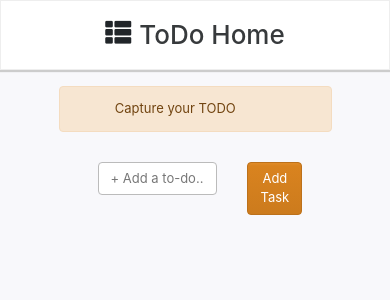
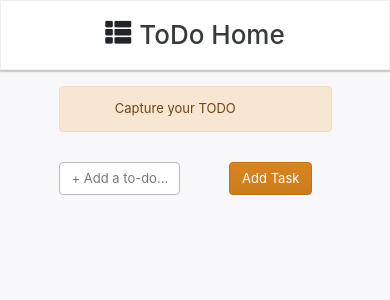
Before and after one commit to uday625/ReactTodoApp, a React (Create React App) app: page / in a window 390 px wide. Shown: the top 300 px of the page. Built offline with nearby package versions, Linux system fonts and the light colour scheme.

Commit message:
form alignment changes

```diff
--- a/src/components/TodoForm/TodoForm.css
+++ b/src/components/TodoForm/TodoForm.css
@@ -6,7 +6,7 @@
 
 @media screen and (max-width:400px){
     .TodoFormMain{
-        Width: 50%;
+        Width: 70%;
         margin: auto;
         padding:0px;
     }
--- a/src/components/TodoForm/TodoForm.js
+++ b/src/components/TodoForm/TodoForm.js
@@ -7,7 +7,7 @@ const TodoForm = props => {
             <div className="TodoFormMain">
                 <form onSubmit= {props.addTodo}>
                     <div className="form-group row">
-                        <div className="col-sm-10 col-8">
+                        <div className="col-sm-10 col-6">
                             <input className="form-control"
                                 type="text"
                                 placeholder="+ Add a to-do..."
@@ -15,7 +15,7 @@ const TodoForm = props => {
                                 onChange ={props.changetodo}>
                             </input>
                         </div>
-                        <div className ="col-sm-2 col-2">
+                        <div className ="col-sm-2 col-6">
                             <button type="submit" className="btn btn-warning"> Add Task</button>
                         </div>
                     </div>
```
